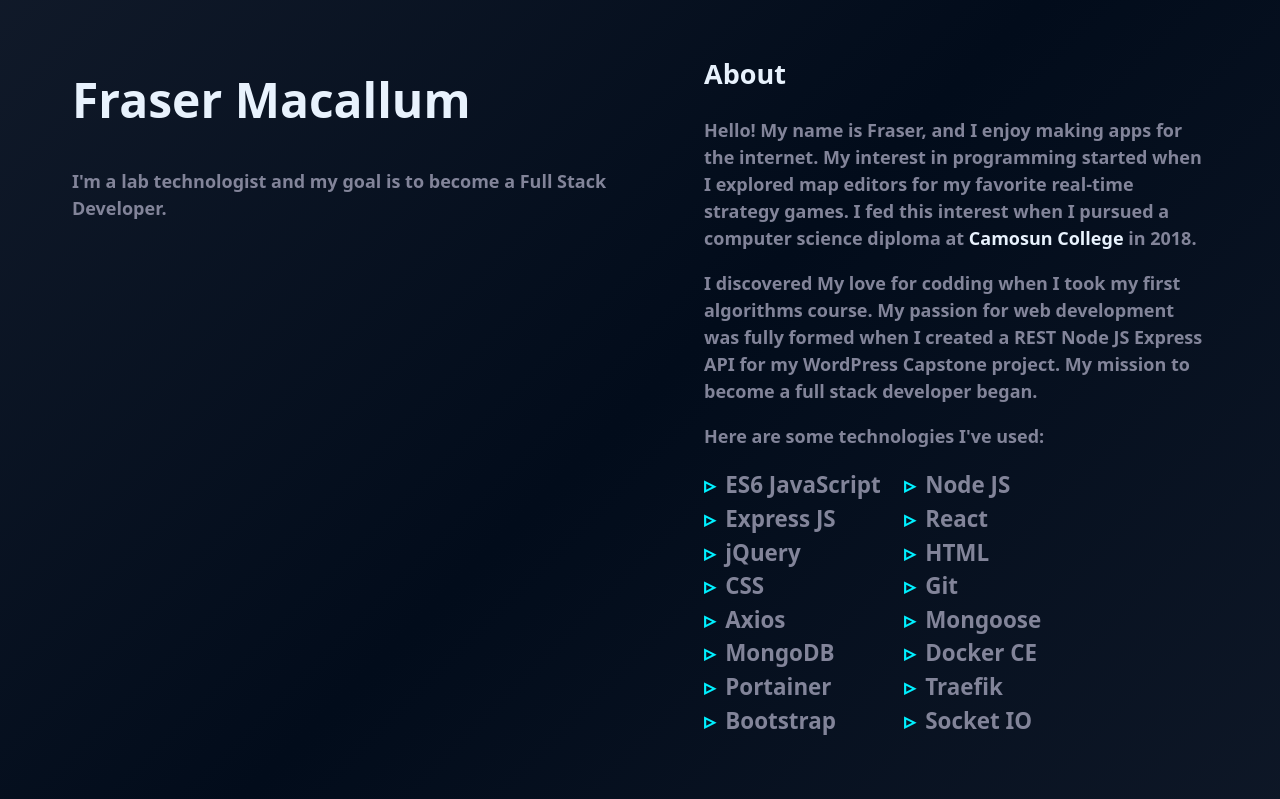
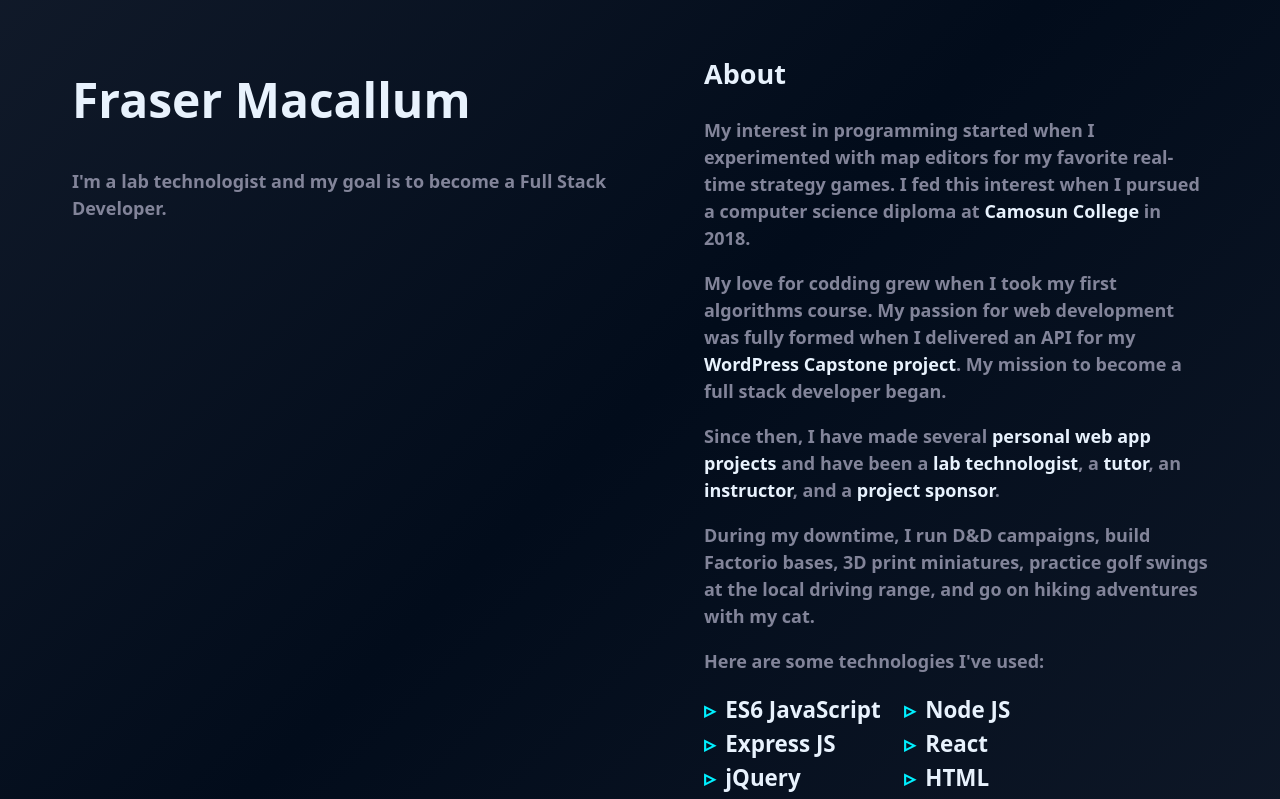
Before and after one commit to frayfray248/fraser-portfolio-v3, a Next.js app: page / in a window 1280 px wide. Shown: the top 799 px of the page. Built offline with nearby package versions, Linux system fonts and the light colour scheme.

Commit message:
updated about text

```diff
--- a/src/app/components/layout/GridList.js
+++ b/src/app/components/layout/GridList.js
@@ -10,7 +10,7 @@ const StyledUl = styled.ul`
 
 const StyledLi = styled.li`
     font-size: 1.4rem;
-    color: ${props => props.theme.colors.defaultText};
+    color: ${props => props.theme.colors.link};
 
     &::before {
         content: "▹";
--- a/src/app/components/sections/About.js
+++ b/src/app/components/sections/About.js
@@ -25,21 +25,28 @@ const About = () => {
     return (
         <Section title="About">
             <p>
-            Hello! My name is Fraser, and I enjoy
-            making apps for the internet. My interest
-            in programming started when I explored map
-            editors for my favorite real-time strategy
-            games. I fed this interest when I pursued
-            a computer science diploma at <a href="https://camosun.ca/">Camosun
-            College</a> in 2018.</p> <p>I discovered My love for
-            codding when I took my first algorithms course.
-            My passion for web development was fully formed
-            when I created a REST Node JS Express API for my
-            WordPress Capstone project. My mission to become a
-            full stack developer began.
+                My interest in programming started when I experimented with map
+                editors for my favorite real-time strategy games.
+                I fed this interest when I pursued a computer science
+                diploma at <a href="https://camosun.ca/">Camosun College</a> in 2018.
+            </p>
+            <p>
+                My love for codding grew when I took my first algorithms
+                course. My passion for web development was fully formed when
+                I delivered an API for my <a href="http://capstone.camosun.ca/archived-capstone/June2020/public/TeamPages/Team%20Three%20Trees.php">WordPress Capstone project</a>.
+                My mission to become a full stack developer began.
+            </p>
+            <p>
+                Since then, I have made several <a href="#">personal web app projects </a> and have been a <a href="#">lab technologist</a>, a <a href="#">tutor</a>, an <a href="#">instructor</a>,
+                and a <a href="#">project sponsor</a>.
+            </p>
+            <p>
+                During my downtime, I run D&D campaigns, build Factorio bases,
+                3D print miniatures, practice golf swings at the local driving
+                range, and go on hiking adventures with my cat.
             </p>
             <p>Here are some technologies I've used:</p>
-            <GridList items={technologies}/>
+            <GridList items={technologies} />
         </Section>
     )
 }
--- a/src/app/layout.js
+++ b/src/app/layout.js
@@ -1,8 +1,8 @@
 import StyledComponentsRegistry from './lib/registry'
 
 export const metadata = {
-  title: 'Create Next App',
-  description: 'Generated by create next app',
+  title: 'Fraser Macallum',
+  description: 'Fraser Macallum\'s portfolio website',
 }
 
 export default function RootLayout({ children }) {
```
